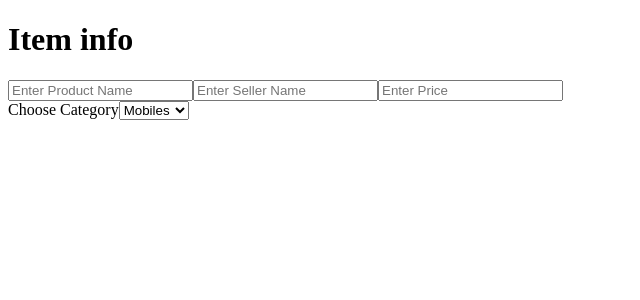
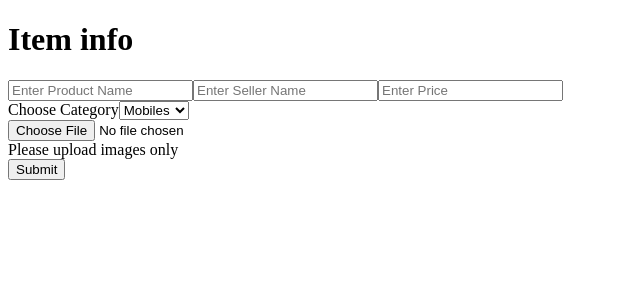
Before and after one commit to Puneet-NJ/HiveDeal, a React (Create React App) app in the folder Frontend/e-commerce/: page /admin/addItem in a window 1280 px wide. Shown: the top 300 px of the page, without its empty margins (0-640 px from the left). Built offline with nearby package versions, Linux system fonts and the light colour scheme.

Commit message:
Completed addItem feature for admin

```diff
--- a/Frontend/e-commerce/src/Components/Admin/AddItem.js
+++ b/Frontend/e-commerce/src/Components/Admin/AddItem.js
@@ -1,35 +1,208 @@
-import React from "react";
+import React, { useRef, useState } from "react";
+import { useSelector } from "react-redux";
 
 const AddItem = () => {
+	const [imageSelected, setImageSelected] = useState(null);
+
+	const productName = useRef();
+	const sellerName = useRef();
+	const price = useRef();
+	const category = useRef();
+
+	const token = useSelector((store) => store.user.token);
+	console.log(token);
+
+	const handleAddItem = async () => {
+		if (
+			!productName.current.value ||
+			!sellerName.current.value ||
+			!price.current.value ||
+			!category.current.value ||
+			!imageSelected
+		) {
+			alert("Please fill out all required fields.");
+			return;
+		}
+
+		// Create a new FileReader instance
+		const reader = new FileReader();
+
+		// Set up event listeners
+		reader.onload = async function (event) {
+			// 'event.target.result' contains the data URL of the file
+			const dataUrl = event.target.result;
+			console.log(dataUrl);
+
+			// Extract the binary data from the data URL
+			const base64Data = dataUrl.split(",")[1];
+
+			const formData = new FormData();
+
+			formData.append("productName", productName.current.value);
+			formData.append("sellerName", sellerName.current.value);
+			formData.append("price", price.current.value);
+			formData.append("category", category.current.value);
+			formData.append("images", dataUrl); // Append binary data from the data URL
+
+			try {
+				const response = await fetch("http://localhost:3000/admin/addproduct", {
+					method: "POST",
+					body: JSON.stringify({
+						productName: productName.current.value,
+						sellerName: sellerName.current.value,
+						price: price.current.value,
+						category: category.current.value,
+						images: dataUrl,
+					}),
+					headers: {
+						"Content-Type": "application/json",
+						Authorization: `Bearer ${token}`,
+					},
+				});
+
+				const data = await response.json();
+				console.log(data);
+				console.log("form submitted successfully");
+			} catch (error) {
+				console.error("Error:", error);
+			}
+		};
+
+		// Read the file data as a data URL
+		reader.readAsDataURL(imageSelected);
+	};
+
+	// const handleAddItem = async () => {
+	// 	if (
+	// 		!productName.current.value ||
+	// 		!sellerName.current.value ||
+	// 		!price.current.value ||
+	// 		!category.current.value ||
+	// 		!imageSelected
+	// 	) {
+	// 		alert("Please fill out all required fields.");
+	// 		return;
+	// 	}
+
+	// 	// Create a new FileReader instance
+	// 	const reader = new FileReader();
+
+	// 	// Set up event listeners
+	// 	reader.onload = async function (event) {
+	// 		// 'event.target.result' contains the binary data of the file
+	// 		const binaryData = event.target.result;
+
+	// 		const formData = new FormData();
+
+	// 		formData.append("productName", productName.current.value);
+	// 		formData.append("sellerName", sellerName.current.value);
+	// 		formData.append("price", price.current.value);
+	// 		formData.append("category", category.current.value);
+	// 		formData.append("images", binaryData, imageSelected.name); // Append binary data instead of file directly
+
+	// 		try {
+	// 			const response = await fetch("http://localhost:3000/admin/addproduct", {
+	// 				method: "POST",
+	// 				body: formData,
+	// 				headers: {
+	// 					Authorization: `Bearer ${token}`,
+	// 				},
+	// 			});
+
+	// 			const data = await response.json();
+	// 			console.log(data);
+	// 			console.log("form submitted successfully");
+	// 		} catch (error) {
+	// 			console.error("Error:", error);
+	// 		}
+	// 	};
+
+	// 	// Read the file data as binary data
+	// 	reader.readAsArrayBuffer(imageSelected);
+	// };
+
 	return (
 		<div className="flex justify-center items-center h-screen bg-black text-white">
-			<form className="flex flex-col gap-5 justify-between border border-white rounded-md p-10">
+			<form
+				className="flex flex-col gap-5 justify-between border border-white rounded-md p-10"
+				onSubmit={(e) => {
+					e.preventDefault();
+					handleAddItem();
+				}}
+			>
 				<h1 className="text-2xl font-semibold">Item info</h1>
 				<input
 					className="px-5 py-2 outline-none border text-black rounded-sm"
+					required
 					placeholder="Enter Product Name"
+					ref={productName}
 				></input>
 				<input
 					className="px-5 py-2 outline-none border text-black rounded-sm"
+					required
 					placeholder="Enter Seller Name"
+					ref={sellerName}
 				></input>
 				<input
 					className="px-5 py-2 outline-none border text-black rounded-sm"
+					required
 					placeholder="Enter Price"
+					ref={price}
 				></input>
 
 				<div className="flex flex-col mt-4">
-					<label for="category" className="font-semibold">
+					<label htmlFor="category" className="font-semibold">
 						Choose Category
 					</label>
-					<select id="category" className="text-black outline-none mt-2 p-1">
+					<select
+						required
+						id="category"
+						className="text-black outline-none mt-2 p-1"
+						ref={category}
+					>
 						<option>Mobiles</option>
 						<option>Clothes</option>
 						<option>Bags</option>
 						<option>Snacks</option>
 						<option>Laptops</option>
 					</select>
+
+					<div className="mt-9">
+						<input
+							type="file"
+							required
+							className="cursor-pointer"
+							onChange={(e) => {
+								console.log(e.target.files);
+								setImageSelected(e.target.files[0]);
+							}}
+						/>
+						{!imageSelected && (
+							<div className="mt-2">Please upload images only</div>
+						)}
+
+						{imageSelected && (
+							<div className="mt-4 bg-white w-40 max-h-52 flex justify-center items-center">
+								<img
+									className="p-4 max-w-full max-h-40 object-fill"
+									src={URL.createObjectURL(imageSelected)}
+									alt="not found"
+								/>
+							</div>
+						)}
+					</div>
 				</div>
+
+				<button
+					type="submit"
+					onClick={(e) => {
+						e.preventDefault();
+						handleAddItem();
+					}}
+					className="mt-7 bg-white text-black text-lg w-40 mx-auto py-2 font-semibold hover:bg-green-400 duration-150 hover:scale-95"
+				>
+					Submit
+				</button>
 			</form>
 		</div>
 	);
--- a/Frontend/e-commerce/src/Components/Admin/RemoveItem.js
+++ b/Frontend/e-commerce/src/Components/Admin/RemoveItem.js
@@ -67,7 +67,7 @@ const RemoveItem = () => {
 		setDummyRender(!dummyRender);
 	};
 
-	console.log(items);
+	console.log(token);
 	if (!items) return;
 	return (
 		<div className="w-4/5 mx-auto">
--- a/Frontend/e-commerce/src/Components/Login.js
+++ b/Frontend/e-commerce/src/Components/Login.js
@@ -51,11 +51,17 @@ const Login = () => {
 
 					const user = await data.json();
 					const admin2 = await admin.json();
-					// console.log(admin2);
+					console.log(admin2);
 
-					if (admin2?.admin) navigate("/admin");
-					if (user?.auth) navigate("/");
-					dispatch(addToken(user.token));
+					if (admin2?.admin) {
+						console.log(admin2.token);
+						dispatch(addToken(admin2.token));
+						navigate("/admin");
+					}
+					if (user?.auth) {
+						dispatch(addToken(user.token));
+						navigate("/");
+					}
 				} else {
 					// Sign Up form
 
```
Also changed, not shown: 1 other file (tests, documents, lock files or other folders).
